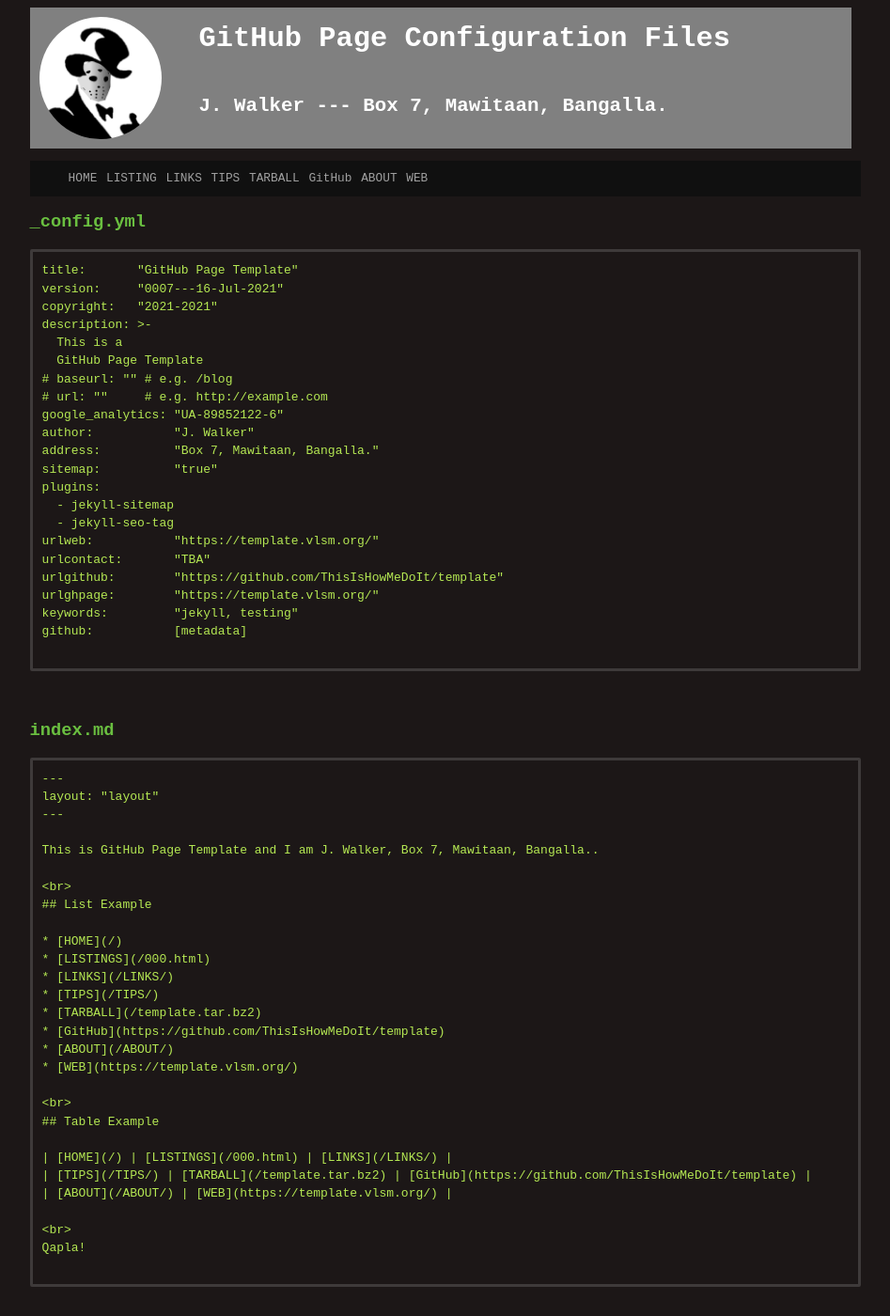
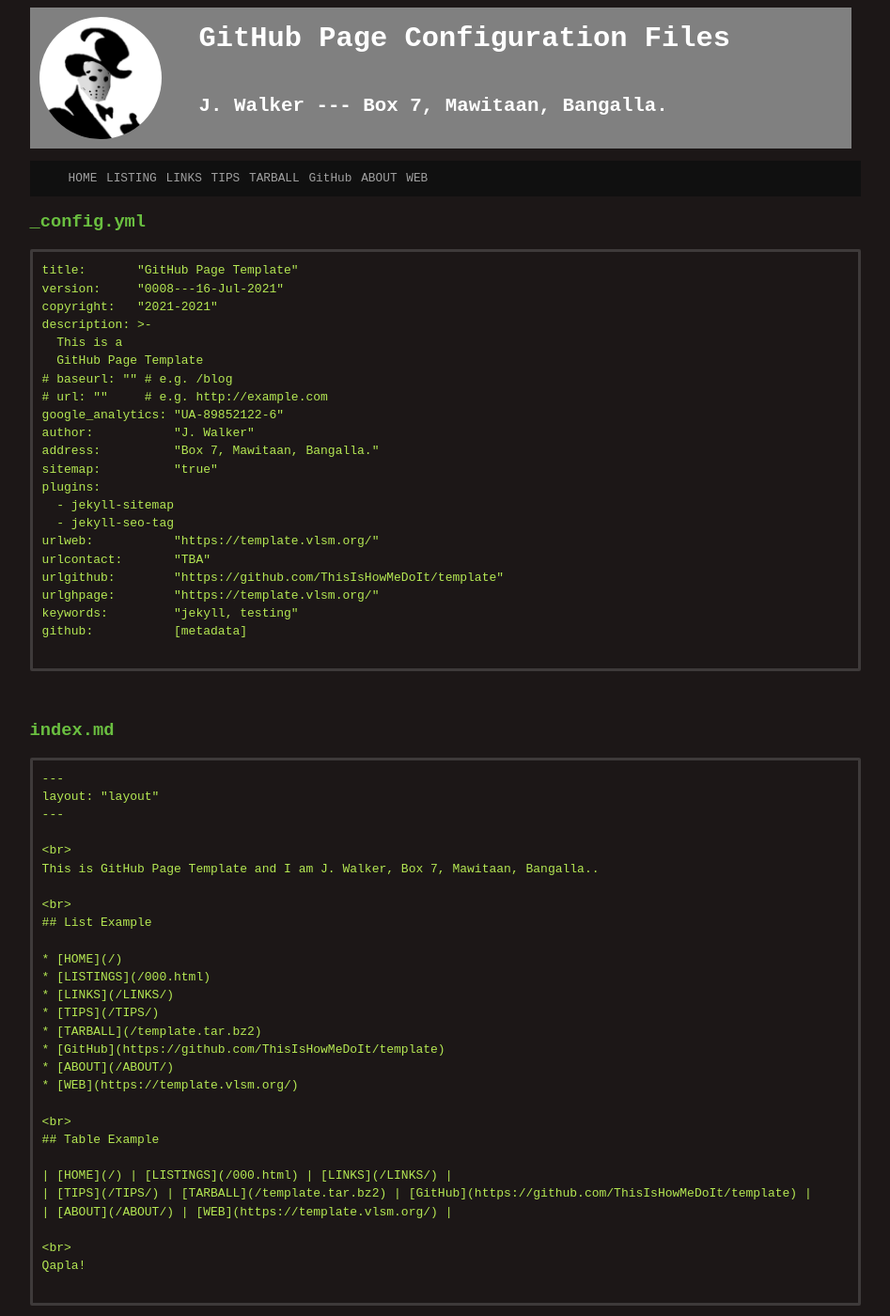
Before and after one commit to virdianhrn/template, a Jekyll site: the page built from 000.md, in a window 1280 px wide and 1400 px high. Shown: the whole window at 94% size, without its empty margins (166-1113 px from the left). Built offline with Jekyll 4.4.1, drawn with Linux system fonts in a browser that asks for light colours; some of the changed text lies outside the part shown.

Commit message:
modified:   000.md modified:   _config.yml modified:   index.md modified:   template.tar.bz2

````diff
--- a/000.md
+++ b/000.md
@@ -7,7 +7,7 @@
 
 ```
 title:       "GitHub Page Template"
-version:     "0007---16-Jul-2021"
+version:     "0008---16-Jul-2021"
 copyright:   "2021-2021"
 description: >-
   This is a
@@ -38,6 +38,7 @@
 layout: "layout"
 ---
 
+<br>
 This is {{ site.title }} and I am {{ site.author }}, {{ site.address }}.
 
 <br>
--- a/_config.yml
+++ b/_config.yml
@@ -1,5 +1,5 @@
 title:       "GitHub Page Template"
-version:     "0007---16-Jul-2021"
+version:     "0008---16-Jul-2021"
 copyright:   "2021-2021"
 description: >-
   This is a
````
Also changed, not shown: index.md (+1 -0 lines), 1 other file.
